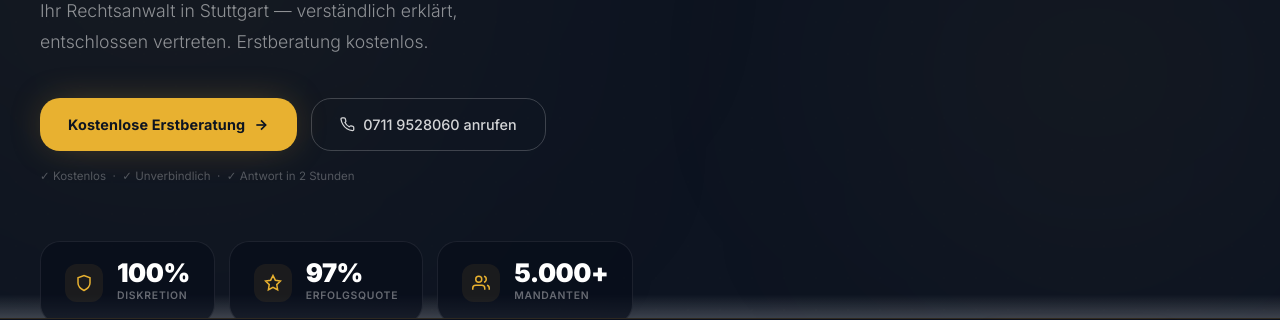
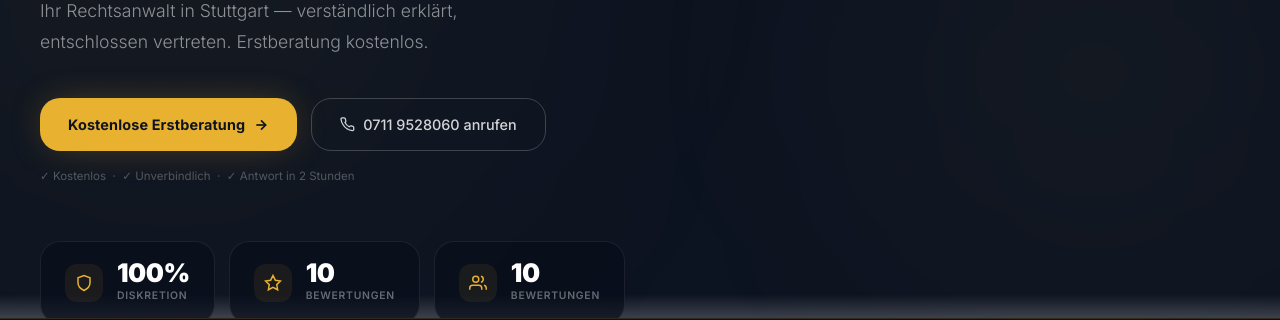
Before and after one commit to systemsforfuture/kanzlei-werner-stuttgart, a plain HTML site: page index.html in a window 1280 px wide. Shown: the part 482-802 px from the top of the page. Drawn offline with nearby package versions, Linux system fonts and the light colour scheme.

Commit message:
fix: remove fake stats, real reviews count, fix impressum title

```diff
--- a/index.html
+++ b/index.html
@@ -445,11 +445,11 @@
         </div>
         <div class="stat-card glass-dark">
           <div class="stat-icon"><svg viewBox="0 0 24 24" fill="none" stroke="currentColor" stroke-width="2"><polygon points="12 2 15.09 8.26 22 9.27 17 14.14 18.18 21.02 12 17.77 5.82 21.02 7 14.14 2 9.27 8.91 8.26 12 2"/></svg></div>
-          <div><div class="stat-n" id="stat-success">97%</div><div class="stat-l">Erfolgsquote</div></div>
+          <div><div class="stat-n" id="stat-success">10</div><div class="stat-l">Bewertungen</div></div>
         </div>
         <div class="stat-card glass-dark">
           <div class="stat-icon"><svg viewBox="0 0 24 24" fill="none" stroke="currentColor" stroke-width="2"><path d="M17 21v-2a4 4 0 0 0-4-4H5a4 4 0 0 0-4 4v2"/><circle cx="9" cy="7" r="4"/><path d="M23 21v-2a4 4 0 0 0-3-3.87M16 3.13a4 4 0 0 1 0 7.75"/></svg></div>
-          <div><div class="stat-n" id="stat-clients">5.000+</div><div class="stat-l">Mandanten</div></div>
+          <div><div class="stat-n" id="stat-clients">10</div><div class="stat-l">Bewertungen</div></div>
         </div>
       </div>
     </div>
@@ -648,8 +648,8 @@
           <span class="process-step-badge">04</span>
         </div>
         <h3>Erfolgreicher Abschluss</h3>
-        <p>97% Erfolgsquote: Wir kämpfen bis zum bestmöglichen Ergebnis für Sie.</p>
-        <span class="process-highlight">97% Erfolgsquote</span>
+        <p>Konsequent und persönlich — wir kämpfen für Ihr bestmögliches Ergebnis.</p>
+        <span class="process-highlight">Ihr Recht durchsetzen</span>
       </div>
     </div>
     <div style="text-align:center" class="rv">
@@ -691,12 +691,12 @@
         <div class="about-box glass-dark" style="position:relative">
           <div class="about-box-accent"></div>
           <div style="position:relative">
-            <div class="about-main-num gold-text" id="about-years">25+</div>
-            <div class="about-main-lbl">Jahre Erfahrung</div>
+            <div class="about-main-num gold-text" id="about-years">Ihre<br>Kanzlei</div>
+            <div class="about-main-lbl">vor Ort</div>
             <div class="about-stats-grid">
               <div class="about-stat-card"><span class="about-stat-n">100%</span><span class="about-stat-l">Persönlich</span></div>
-              <div class="about-stat-card"><span class="about-stat-n" id="about-mandates">5.000+</span><span class="about-stat-l">Mandate</span></div>
-              <div class="about-stat-card"><span class="about-stat-n">97%</span><span class="about-stat-l">Erfolgsquote</span></div>
+              <div class="about-stat-card"><span class="about-stat-n" id="about-mandates">10</span><span class="about-stat-l">Bewertungen</span></div>
+              <div class="about-stat-card"><span class="about-stat-n">10</span><span class="about-stat-l">Bewertungen</span></div>
               <div class="about-stat-card"><span class="about-stat-n">5.0★</span><span class="about-stat-l">Bewertung</span></div>
             </div>
           </div>
@@ -722,7 +722,7 @@
         <div class="trust-point"><div class="trust-point-icon"><svg viewBox="0 0 24 24" fill="none" stroke="currentColor" stroke-width="2" width="18" height="18"><path d="M12 22s8-4 8-10V5l-8-3-8 3v7c0 6 8 10 8 10z"/></svg></div><h4>Anwaltsgeheimnis</h4><p>Absolute Vertraulichkeit in jedem Fall</p></div>
         <div class="trust-point"><div class="trust-point-icon"><svg viewBox="0 0 24 24" fill="none" stroke="currentColor" stroke-width="2" width="18" height="18"><circle cx="12" cy="12" r="10"/><polyline points="12 6 12 12 16 14"/></svg></div><h4>24h Erreichbarkeit</h4><p>Notfall-Hotline für dringende Fälle</p></div>
         <div class="trust-point"><div class="trust-point-icon"><svg viewBox="0 0 24 24" fill="none" stroke="currentColor" stroke-width="2" width="18" height="18"><polygon points="12 2 15.09 8.26 22 9.27 17 14.14 18.18 21.02 12 17.77 5.82 21.02 7 14.14 2 9.27 8.91 8.26 12 2"/></svg></div><h4>Fachanwälte</h4><p>Zertifizierte Spezialisten pro Rechtsgebiet</p></div>
-        <div class="trust-point"><div class="trust-point-icon"><svg viewBox="0 0 24 24" fill="none" stroke="currentColor" stroke-width="2" width="18" height="18"><polyline points="23 6 13.5 15.5 8.5 10.5 1 18"/><polyline points="17 6 23 6 23 12"/></svg></div><h4>97% Erfolgsquote</h4><p>Nachweislich überdurchschnittliche Ergebnisse</p></div>
+        <div class="trust-point"><div class="trust-point-icon"><svg viewBox="0 0 24 24" fill="none" stroke="currentColor" stroke-width="2" width="18" height="18"><polyline points="23 6 13.5 15.5 8.5 10.5 1 18"/><polyline points="17 6 23 6 23 12"/></svg></div><h4>Voller Einsatz</h4><p>Konsequente Durchsetzung Ihrer Rechte</p></div>
         <div class="trust-point"><div class="trust-point-icon"><svg viewBox="0 0 24 24" fill="none" stroke="currentColor" stroke-width="2" width="18" height="18"><rect x="3" y="11" width="18" height="11" rx="2" ry="2"/><path d="M7 11V7a5 5 0 0 1 10 0v4"/></svg></div><h4>DSGVO-konform</h4><p>Höchste Datenschutzstandards</p></div>
         <div class="trust-point"><div class="trust-point-icon"><svg viewBox="0 0 24 24" fill="none" stroke="currentColor" stroke-width="2" width="18" height="18"><path d="M17 21v-2a4 4 0 0 0-4-4H5a4 4 0 0 0-4 4v2"/><circle cx="9" cy="7" r="4"/><path d="M23 21v-2a4 4 0 0 0-3-3.87M16 3.13a4 4 0 0 1 0 7.75"/></svg></div><h4>Persönlich</h4><p>Fester Ansprechpartner ab Tag eins</p></div>
       </div>
@@ -783,7 +783,7 @@
         </div>
         <div class="faq-item">
           <button class="faq-btn"><span class="faq-btn-text">Wie ist die Erfolgsquote Ihrer Kanzlei?</span><svg class="faq-chev" viewBox="0 0 24 24" fill="none" stroke="currentColor" stroke-width="2"><polyline points="6 9 12 15 18 9"/></svg></button>
-          <div class="faq-answer"><p class="faq-answer-text">Wir erreichen eine Erfolgsquote von 97% — ob durch außergerichtliche Einigungen oder Gerichtsverfahren. Jeder Fall wird individuell mit einer maßgeschneiderten Strategie bearbeitet.</p></div>
+          <div class="faq-answer"><p class="faq-answer-text">Wir setzen Ihre Rechte konsequent durch — ob durch außergerichtliche Einigungen oder Gerichtsverfahren. Jeder Fall wird individuell mit einer maßgeschneiderten Strategie bearbeitet.</p></div>
         </div>
         <div class="faq-item">
           <button class="faq-btn"><span class="faq-btn-text">Wie funktioniert das Mandanten-Portal?</span><svg class="faq-chev" viewBox="0 0 24 24" fill="none" stroke="currentColor" stroke-width="2"><polyline points="6 9 12 15 18 9"/></svg></button>
@@ -879,8 +879,8 @@
     <div class="foot-bottom">
       <p class="foot-copy">&copy; 2026 Kanzlei Werner &middot; Alle Rechte vorbehalten</p>
       <div class="foot-legal">
-        <a href="#kontakt" title="Impressum wird bei Beauftragung eingerichtet">Impressum</a>
-        <a href="#kontakt" title="Datenschutz wird bei Beauftragung eingerichtet">Datenschutzerklärung</a>
+        <a href="#kontakt" >Impressum</a>
+        <a href="#kontakt" >Datenschutzerklärung</a>
         <span style="opacity:.35;font-size:.73rem;margin-left:6px">· Demo-Website</span>
       </div>
     </div>
```
